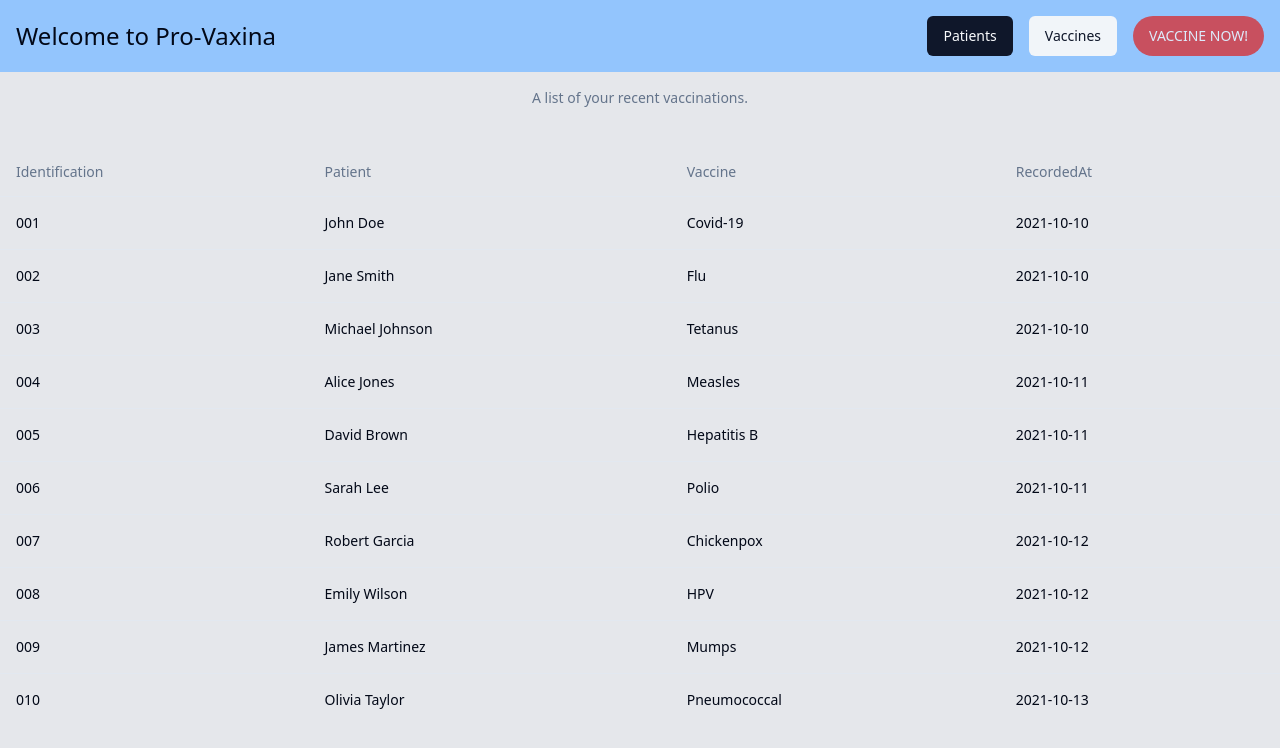
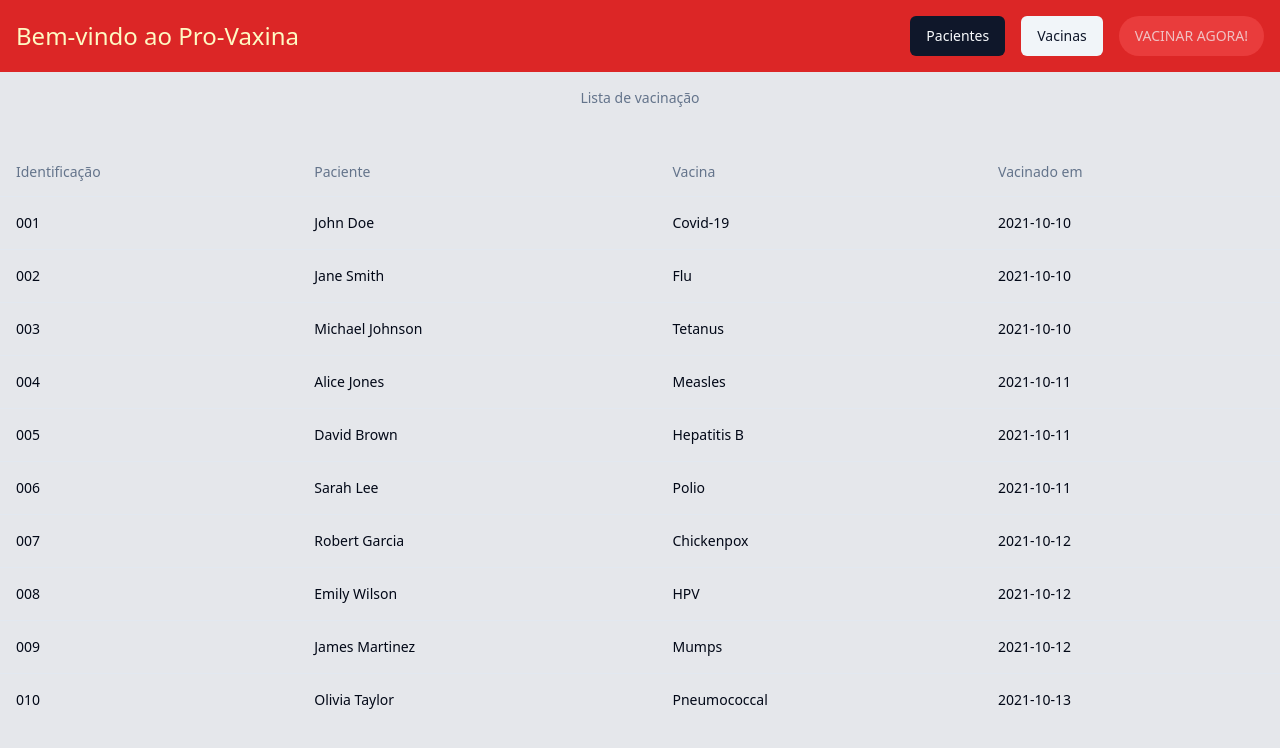
Before and after one commit to nicklima-amigos/pro-vaxina, a Next.js app in the folder web/: page / in a window 1280 px wide. Shown: the top 748 px of the page. Built offline with nearby package versions, Linux system fonts and the light colour scheme.

Commit message:
modified:   web/src/app/error.tsx 	modified:   web/src/app/page.tsx 	modified:   web/src/app/patients/page.tsx 	modified:   web/src/app/vaccines/page.tsx 	modified:   web/src/components/button/index.tsx 	modified:   web/src/components/header/index.tsx

```diff
--- a/web/src/app/error.tsx
+++ b/web/src/app/error.tsx
@@ -15,8 +15,8 @@ export default function Error({
 
   return (
     <div>
-      <h2>Something went wrong!</h2>
-      <button onClick={() => reset()}>Try again</button>
+      <h2>Erro</h2>
+      <button onClick={() => reset()}>Tente novamente</button>
     </div>
   );
 }
--- a/web/src/app/page.tsx
+++ b/web/src/app/page.tsx
@@ -77,28 +77,28 @@ export default function Home() {
   ];
   return (
     <>
-      <Header title="Welcome to Pro-Vaxina">
+      <Header title="Bem-vindo ao Pro-Vaxina">
         <Link href="/patients">
-          <Button variant="default">Patients</Button>
+          <Button variant="default">Pacientes</Button>
         </Link>
         <Link href="/vaccines">
-          <Button variant="secondary">Vaccines</Button>
+          <Button variant="secondary">Vacinas</Button>
         </Link>
         {/* TODO: Route to our form to record a new vaccination-record */}
         <Link href="/record-vaccine">
           <Button variant="red" className="animate-pulse">
-            VACCINE NOW!
+            VACINAR AGORA!
           </Button>
         </Link>
       </Header>
       <Table>
-        <TableCaption>A list of your recent vaccinations.</TableCaption>
+        <TableCaption>Lista de vacinação</TableCaption>
         <TableHeader>
           <TableRow>
-            <TableHead>Identification</TableHead>
-            <TableHead>Patient</TableHead>
-            <TableHead>Vaccine</TableHead>
-            <TableHead>RecordedAt</TableHead>
+            <TableHead>Identificação</TableHead>
+            <TableHead>Paciente</TableHead>
+            <TableHead>Vacina</TableHead>
+            <TableHead>Vacinado em</TableHead>
           </TableRow>
         </TableHeader>
         <TableBody>
--- a/web/src/app/patients/page.tsx
+++ b/web/src/app/patients/page.tsx
@@ -107,24 +107,24 @@ export default function Vaccines() {
   ];
   return (
     <>
-      <Header title="Patients">
+      <Header title="Pacientes">
         {/* TODO: Route to our form to register a new patient inside our system */}
         <Link href="/register-patient">
-          <Button variant="default">Register</Button>
+          <Button variant="default">Registrar</Button>
         </Link>
         <Link href="/">
-          <Button variant="destructive">Go Back</Button>
+          <Button variant="destructive">Voltar</Button>
         </Link>
       </Header>
       <Table>
-        <TableCaption>A list of our active patients.</TableCaption>
+        <TableCaption>Lista dos pacientes</TableCaption>
         <TableHeader>
           <TableRow>
-            <TableHead>Identification</TableHead>
-            <TableHead>Patient</TableHead>
-            <TableHead>Vaccine</TableHead>
-            <TableHead>RecordedAt</TableHead>
-            <TableHead>Action</TableHead>
+            <TableHead>Identificação</TableHead>
+            <TableHead>Paciente</TableHead>
+            <TableHead>Vacina</TableHead>
+            <TableHead>Vacinado em</TableHead>
+            <TableHead>Ação</TableHead>
           </TableRow>
         </TableHeader>
         <TableBody>
--- a/web/src/app/vaccines/page.tsx
+++ b/web/src/app/vaccines/page.tsx
@@ -102,20 +102,20 @@ export default function Vaccines() {
         {/* TODO: Route to our form to register a new vaccine inside our system */}
 
         <Link href="/register-patient">
-          <Button variant="default">Register</Button>
+          <Button variant="default">Registrar</Button>
         </Link>
         <Link href="/">
-          <Button variant="destructive">Go Back</Button>
+          <Button variant="destructive">Voltar</Button>
         </Link>
       </Header>
       <Table>
-        <TableCaption>A list of our active vaccines.</TableCaption>
+        <TableCaption>Lista das vacinas.</TableCaption>
         <TableHeader>
           <TableRow>
-            <TableHead>Identification</TableHead>
-            <TableHead>Model</TableHead>
-            <TableHead>Manufacturer</TableHead>
-            <TableHead>Illness</TableHead>
+            <TableHead>Identificação</TableHead>
+            <TableHead>Modelo</TableHead>
+            <TableHead>Fabricante</TableHead>
+            <TableHead>Doença</TableHead>
           </TableRow>
         </TableHeader>
         <TableBody>
--- a/web/src/components/button/index.tsx
+++ b/web/src/components/button/index.tsx
@@ -10,7 +10,7 @@ const buttonVariants = cva(
     variants: {
       variant: {
         default: 'bg-primary text-primary-foreground hover:bg-primary/90',
-        red: 'bg-red-600 rounded-full text-primary-foreground hover:bg-red/90',
+        red: 'bg-red-500 rounded-full text-primary-foreground hover:bg-red/90',
         destructive:
           'bg-destructive text-destructive-foreground hover:bg-destructive/90',
         outline:
--- a/web/src/components/header/index.tsx
+++ b/web/src/components/header/index.tsx
@@ -6,17 +6,19 @@ interface HeaderProps {
   title: string;
   children: React.ReactNode;
 }
+
 const styles = {
   header:
-    'flex items-center justify-between bg-blue-300 text-2xl p-4 text-center',
-  buttonContainer: 'flex items-center gap-4',
+	'flex items-center justify-between bg-red-600 text-2xl p-4 text-center',
+    	title: 'text-yellow-100',
+  	buttonContainer: 'flex items-center gap-4',
 };
 const Header = React.forwardRef<HTMLDivElement, HeaderProps>(
   ({ className, title, children }, ref) => {
     return (
       <div className={cn(styles.header, className)} ref={ref}>
-        <h1>{title}</h1>
-        <div className={cn(styles.buttonContainer)}>{children}</div>
+      <h1 className={cn(styles.title)}>{title}</h1>
+      <div className={cn(styles.buttonContainer)}>{children}</div>
       </div>
     );
   }
```
